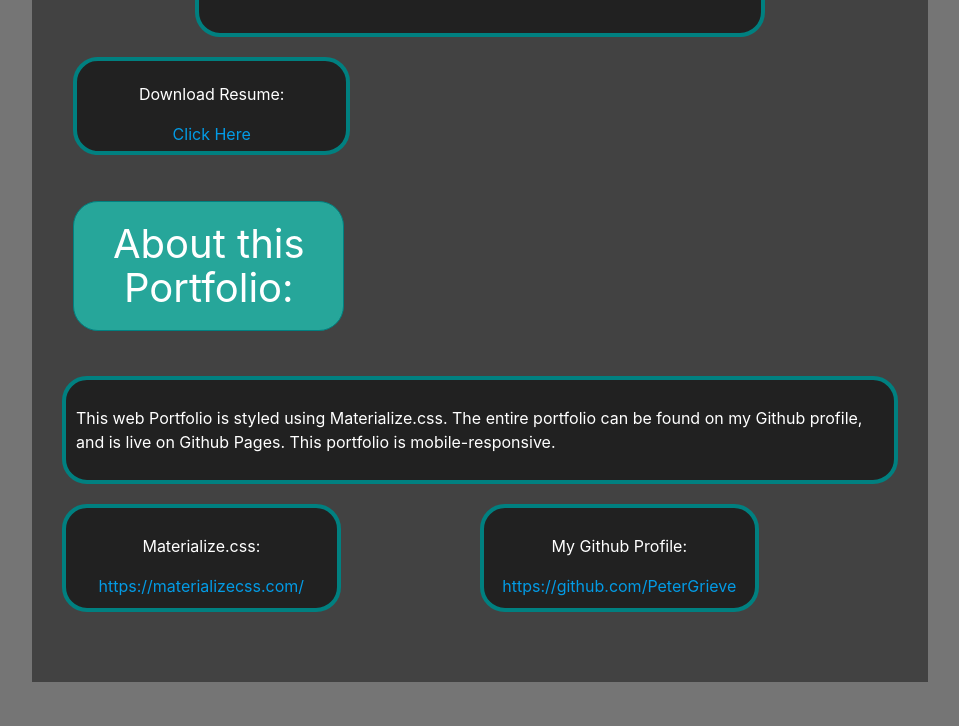
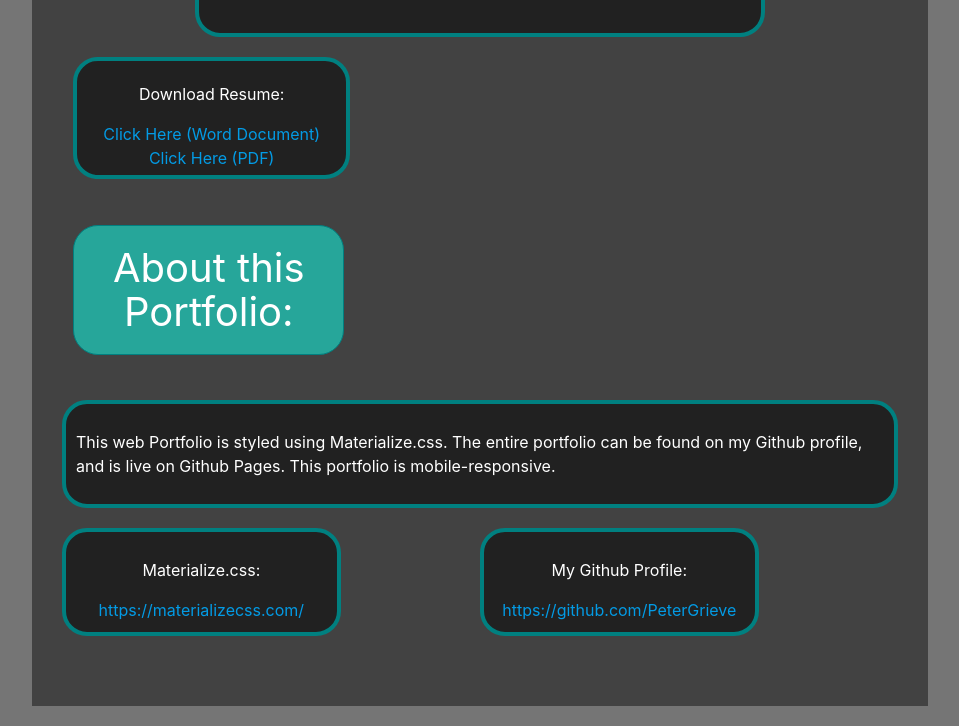
Before and after one commit to PeterGrieve/PeterGrieve.Github.io, a plain HTML site: page aboutMe.html in a window 1280 px wide. Shown: the part 984-1710 px from the top of the page, without its empty margins (160-1119 px from the left). Before the commit the page ends 1686 px from the top, so only its background shows below. Drawn offline with nearby package versions, Linux system fonts and the light colour scheme.

Commit message:
updated resume

```diff
--- a/aboutMe.html
+++ b/aboutMe.html
@@ -79,7 +79,8 @@
             <div class="col l6">
                 <div class=" grey darken-4 container JSProjectDesc">
                     <p>Download Resume:</p>
-                    <a href="Resume 2018.docx" download="Resume2018">Click Here</a>
+                    <a href="Resume2019.doc" download="Resume2019">Click Here (Word Document)</a><br>
+                    <a href="Resume2019.pdf" download="Resume2019">Click Here (PDF)</a>
                 </div>
             </div>
 
```
Also changed, not shown: 3 other files.
